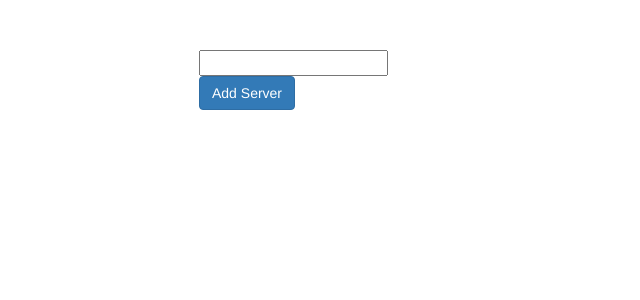
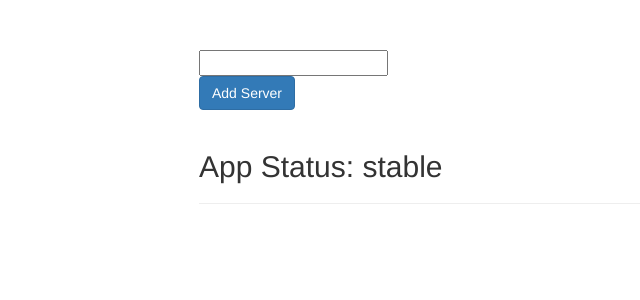
Before and after one commit to JohnGeraldMason/udemy-angular-7-sect-17-Pipes, an Angular app: page / in a window 1280 px wide. Shown: the top 300 px of the page, without its empty margins (66-706 px from the left). Built offline with nearby package versions, Linux system fonts and the light colour scheme.

Commit message:
Added async example

```diff
--- a/src/app/app.component.html
+++ b/src/app/app.component.html
@@ -6,6 +6,8 @@
       <button class="btn btn-primary" (click)="onAddServer()">Add Server</button>
       <br>
       <br>
+      <h2>App Status: {{ appStatus | async}}</h2>
+      <hr>
       <ul class="list-group">
         <li
           class="list-group-item"
--- a/src/app/app.component.ts
+++ b/src/app/app.component.ts
@@ -6,6 +6,11 @@ import { Component } from '@angular/core';
   styleUrls: ['./app.component.css']
 })
 export class AppComponent {
+  appStatus = new Promise((resolve, reject) => {
+    setTimeout(() => {
+      resolve('stable');
+    }, 2000);
+  });
   servers = [
     {
       instanceType: 'medium',
```
